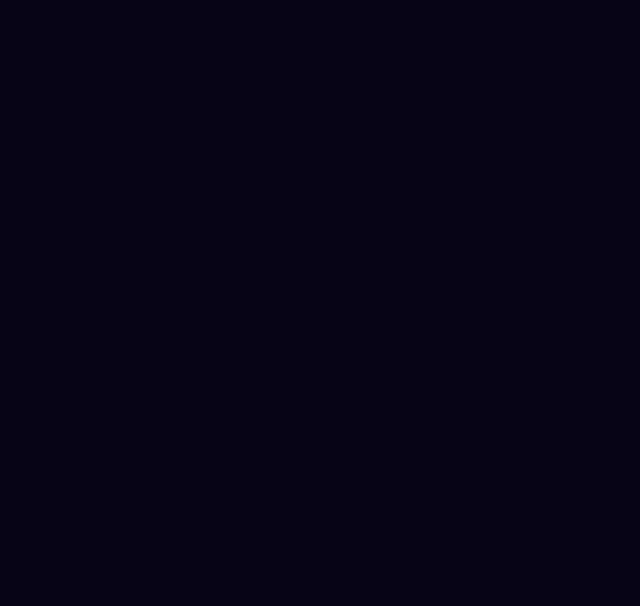
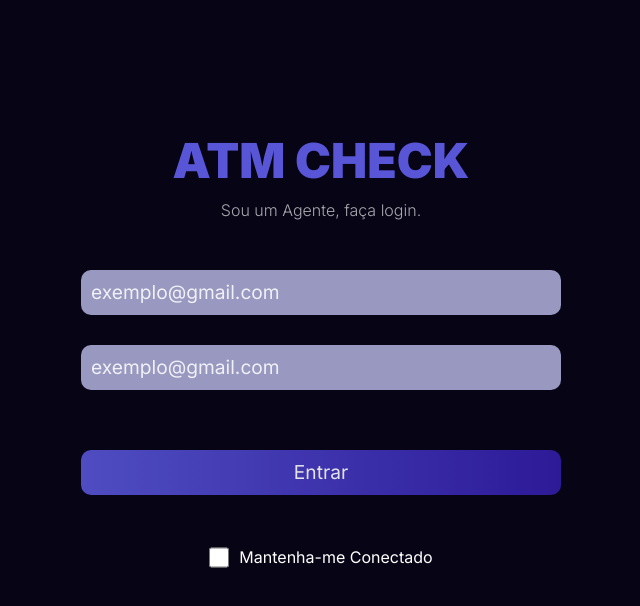
Before and after one commit to RICX-FN/ATM-CHECK, a React (Create React App) app in the folder frontend/: page /login-agent in a window 1280 px wide. Before the commit this address had no page. Shown: the top 606 px of the page, without its empty margins (319-959 px from the left). Built offline with nearby package versions, Linux system fonts and the light colour scheme.

Commit message:
criei a tela de agente, mas falta criar um component para o text input de senha, e fiz algumas alterações nos componentes ja criados

```diff
--- a/frontend/src/components/button/button.css
+++ b/frontend/src/components/button/button.css
@@ -1,12 +1,15 @@
 button {
     width: 90%;
-    height: 40px;
+    height: 45px;
     color: #fff;
     font-size: 1.2em;
     border: none;
     cursor: pointer;
     border-radius: 10px;
-    background-color: var(--color-primary);
+    background: -webkit-linear-gradient(90deg, #5856d6, #321da8);
+    /* Chrome 10-25, Safari 5.1-6 */
+    background: linear-gradient(90deg, #5856d6, #321da8);
+    /* W3C, IE 10+/ Edge, Firefox 16+, Chrome 26+, Opera 12+, Safari 7+ */
 }
 
 button:hover {
--- a/frontend/src/components/email-input/emailinput.css
+++ b/frontend/src/components/email-input/emailinput.css
@@ -1,9 +1,10 @@
 input {
     border: none;
     font-size: 1.2em;
-    width: 90%;
-    height: 40px;
+    width: 480px;
+    height: 45px;
     border-radius: 10px;
+    margin-bottom: 30px;
     color: #fff;
     padding: 10px;
     outline: none;
@@ -15,3 +16,7 @@ input:focus {
     box-shadow: 0px 0px 5px 1px var(--color-primary);
     transition: .2s ease;
 }
+
+input::placeholder {
+    color: #ffffffda;
+}
--- a/frontend/src/pages/home/Home.tsx
+++ b/frontend/src/pages/home/Home.tsx
@@ -19,7 +19,8 @@ function Home() {
 
           <div className='btn-conteiner'>
             <Link to="/login-admin" className='btn-session-admin'>Admin</Link>
-            <a className='btn-session-agent' href="#">Agent</a>
+
+            <Link to="/login-agent" className='btn-session-agent'>Agente</Link>
           </div>
 
           <p>Explore nossa Plataforma <strong>ATM CHECK</strong> e descubra os <strong>melhores </strong>pontos de Caixa Eletronico.</p>
--- a/frontend/src/pages/login-admin/login-admin.tsx
+++ b/frontend/src/pages/login-admin/login-admin.tsx
@@ -12,7 +12,7 @@ function LoginAdmin() {
     };
 
     return (
-      <div className="Login-Admin">
+      <div className="LoginAdmin">
 
         <form onSubmit={handleSubmit}>
           <EmailInput value={email} onChange={(e) => setEmail(e.target.value)} required />
--- /dev/null
+++ b/frontend/src/pages/login-agent/login-agent.css
@@ -0,0 +1,93 @@
+.LoginAgent {
+    margin: 10px;
+}
+
+h1 {
+    text-align: center;
+    font-size: 36pt;
+    font-weight: bolder;
+    animation: pulse-check-atm 3s infinite;
+}
+
+p {
+    font-weight: 300;
+    text-align: center;
+    margin-bottom: 50px;
+    color: #ffffffa6;
+}
+
+form {
+    height: 90vh;
+    display: flex;
+    flex-direction: column;
+    justify-content: center;
+    align-items: center;
+}
+
+EmailInput {
+    width: 480px;
+    gap: 100px;
+}
+
+EmailInput::placeholder {
+    color: #fff;
+}
+
+Button {
+    width: 480px;
+    margin-top: 30px;
+    font-weight: normal;
+    animation: pulse-btn 2s infinite;
+}
+
+.check-session > label {
+    font-size: 12pt;
+    font-weight: 400;
+}
+.check-session {
+    display: flex;
+    flex-direction: row;
+    justify-content: center;
+    align-items: center;
+    margin-top: 10px;
+}
+
+.check-conect {
+    width: 20px;
+    margin-right: 10px;
+    margin-top: 30px;
+}
+
+.check-conect:focus {
+    box-shadow: none;
+}
+
+
+
+@keyframes pulse-check-atm {
+  0% {
+    transform: scale(1);
+  }
+
+  50% {
+    transform: scale(1.05);
+  }
+
+  100% {
+    transform: scale(1);
+  }
+}
+
+@keyframes pulse-btn {
+  0% {
+    opacity: 1;
+  }
+
+  50% {
+    opacity: 0.5;
+  }
+
+  100% {
+    opacity: 1;
+  }
+}
--- /dev/null
+++ b/frontend/src/pages/login-agent/login-agent.tsx
@@ -0,0 +1,36 @@
+import React, { useState } from 'react';
+import '../login-agent/login-agent.css';
+import Button from '../../components/button/Button';
+import EmailInput from '../../components/email-input/EmailInput'
+
+function LoginAgent() {
+  const [email, setEmail] = useState("");
+
+  const handleSubmit = (e: React.FormEvent) => {
+    e.preventDefault();
+    alert(`E-mail enviado: ${email}`);
+  };
+
+  return (
+    <div className="LoginAgent">
+      <form onSubmit={handleSubmit}>
+        <h1>ATM CHECK</h1>
+        <p>Sou um Agente, faça login.</p>
+
+        <EmailInput value={email} onChange={(e) => setEmail(e.target.value)} required />
+
+        <EmailInput value={email} onChange={(e) => setEmail(e.target.value)} required />
+
+        <Button label="Entrar" />
+
+        <div className="check-session">
+          <input type="checkbox" className='check-conect' name="check" id="check" />
+          <label htmlFor="check">Mantenha-me Conectado</label>
+        </div>
+      </form>
+
+    </div>
+  );
+}
+
+export default LoginAgent;
--- a/frontend/src/routes/routes.tsx
+++ b/frontend/src/routes/routes.tsx
@@ -1,12 +1,14 @@
 import { BrowserRouter, Routes, Route } from "react-router-dom";
 import Home from "../pages/home/Home";
 import LoginAdmin from "../pages/login-admin/login-admin";
+import LoginAgent from "../pages/login-agent/login-agent";
 
 export default function ATMRoutes() {
     return (
         <Routes>
             <Route path="/" element={<Home />} />
             <Route path="/login-admin" element={<LoginAdmin />} />
+            <Route path="/login-agent" element={<LoginAgent />} />
         </Routes>
     );
 }
--- a/frontend/src/styles/index.css
+++ b/frontend/src/styles/index.css
@@ -23,4 +23,5 @@ code {
   padding: 0;
   box-sizing: border-box;
   font-family: "Inter" , sans-serif;
+  color: #fff;
 }
```
